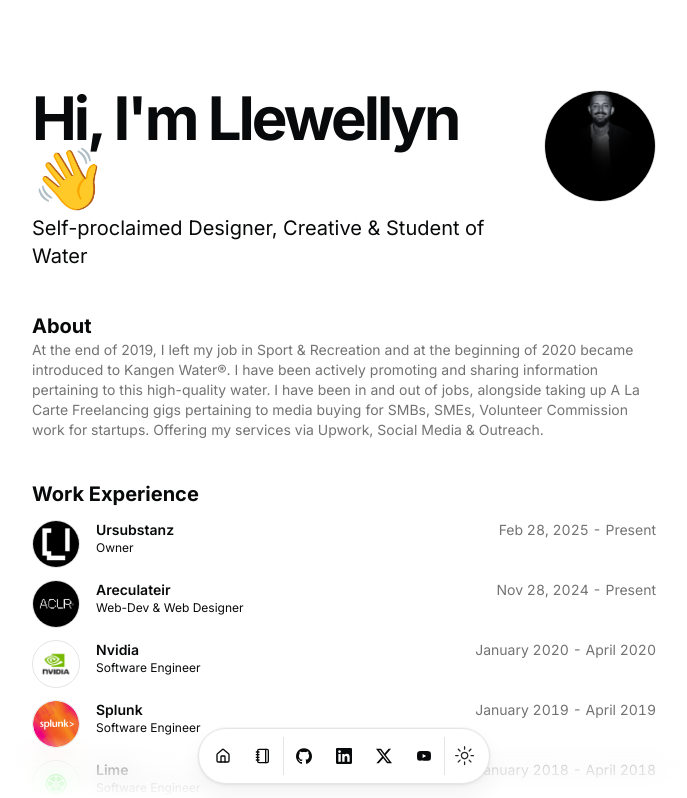
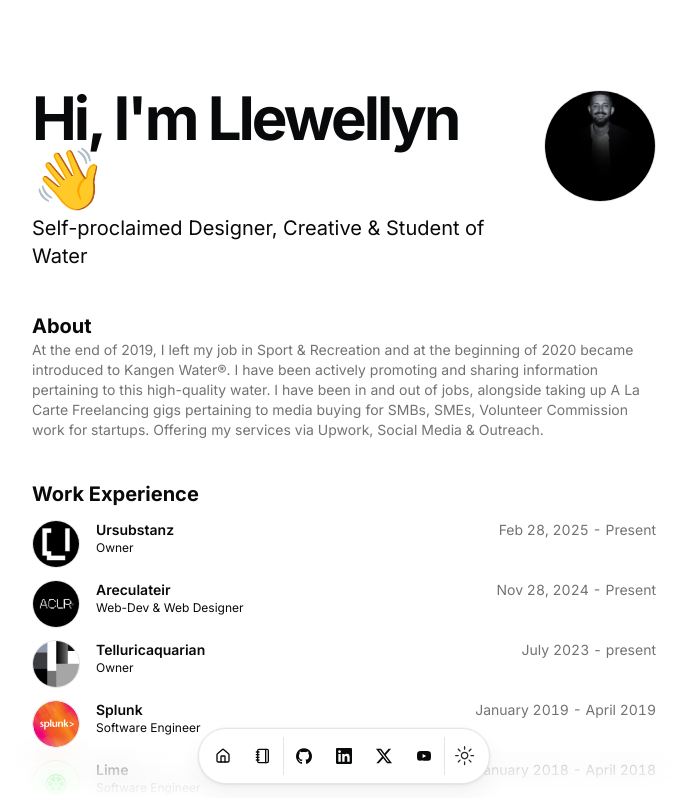
Before and after one commit to telluricaquarian/curriculumvitae, a Next.js app: page / in a window 1280 px wide. Shown: the top 798 px of the page, without its empty margins (296-983 px from the left). Built offline with nearby package versions, Linux system fonts and the light colour scheme.

Commit message:
Updated portfolio with latest changes

```diff
--- a/src/data/resume.tsx
+++ b/src/data/resume.tsx
@@ -96,16 +96,16 @@
         "Areculateir is a Web Design Brand, Designed to function as a content delivery directory, showcasing design & visual assets.",
     },
     {
-      company: "Nvidia",
-      href: "https://nvidia.com/",
+      company: "Telluricaquarian",
+      href: "https://telluricaquarian.com/",
       badges: [],
-      location: "Santa Clara, CA",
-      title: "Software Engineer",
+      location: "Planet Earth",
+      title: "Owner",
       logoUrl: "/nvidia.png",
-      start: "January 2020",
-      end: "April 2020",
+      start: "July 2023",
+      end: "present",
       description:
-        "Architected and wrote the entire MVP of the GeForce Now Cloud Gaming internal admin and A/B testing dashboard using React, Redux, TypeScript, and Python.",
+        "Telluricaquarian is a brand that is created by llewellyn, that is designed for the delivery of messages relating to products & services pertaining to Technology, Design & Water, with a large focus on fringe insights regarding Water Technology Water Ionisers offered by Enagic® which are designed to electrolytically transform water.",
     },
     {
       company: "Splunk",
```
Also changed, not shown: public/nvidia.png.
